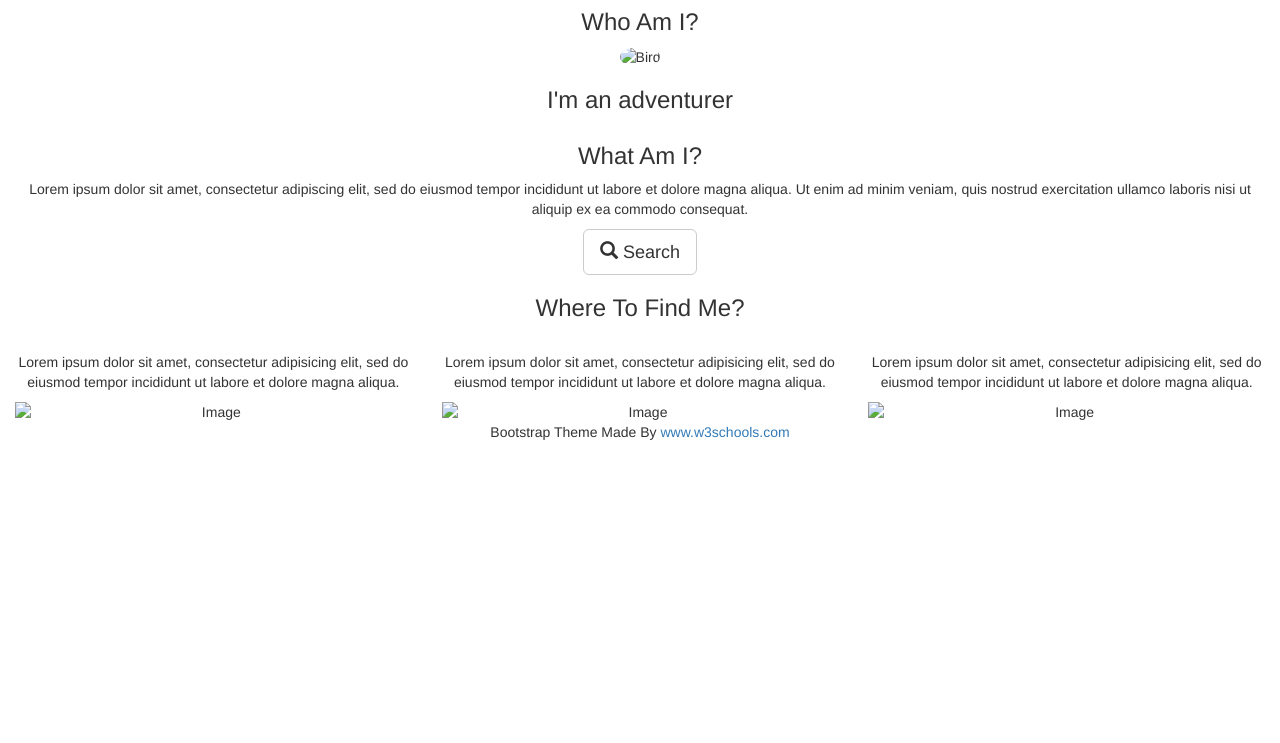
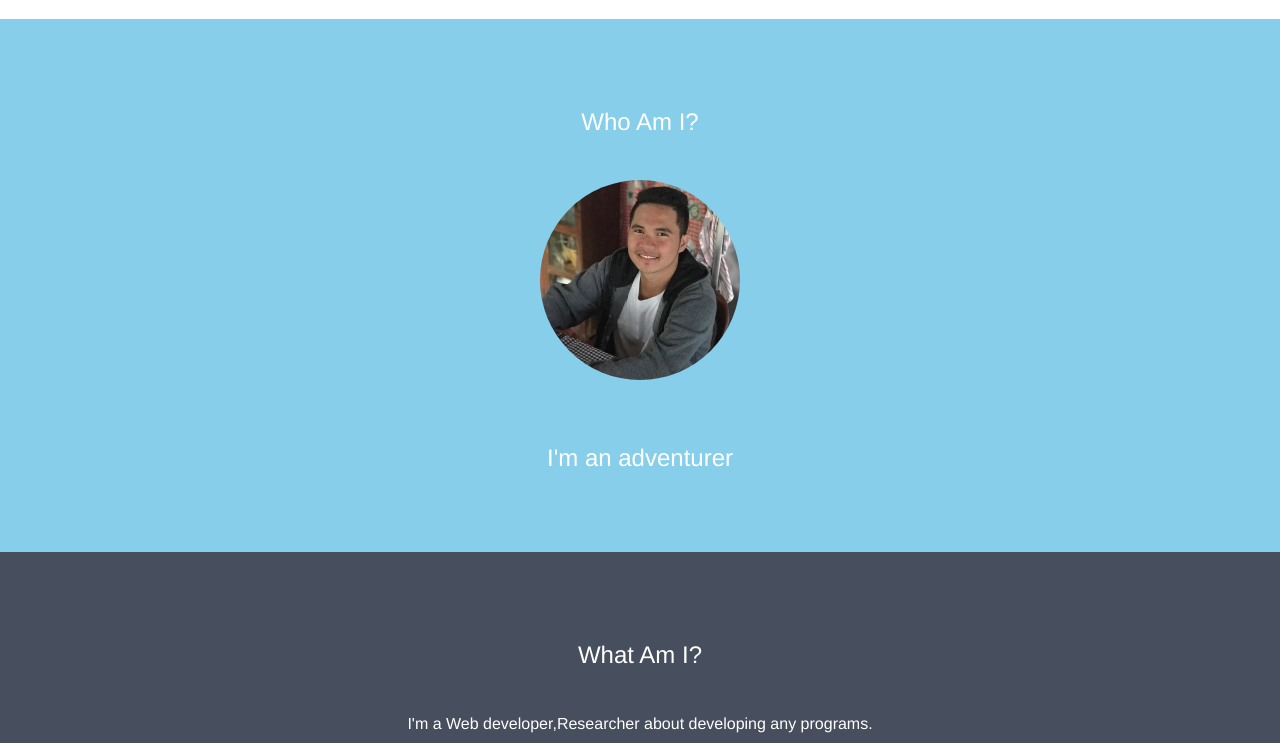
Before and after one commit to Jarrent26/portfolio, a plain HTML site: page index.html in a window 1280 px wide. Shown: the part 83-826 px from the top of the page. Before the commit the page ends 800 px from the top, so only its background shows below. Drawn offline with nearby package versions, Linux system fonts and the light colour scheme.

Commit message:
pictures

```diff
--- a/index.html
+++ b/index.html
@@ -1,6 +1,8 @@
 <!DOCTYPE html>
 <html lang="en">
 <head>
+    <link a href="style.css" rel="stylesheet">
+
   <!-- Theme Made By www.w3schools.com - No Copyright -->
   <title>Bootstrap Theme Simply Me</title>
   <meta charset="utf-8">
@@ -41,14 +43,14 @@
 <!-- First Container -->
 <div class="container-fluid bg-1 text-center">
   <h3 class="margin">Who Am I?</h3>
-  <img src="bird.jpg" class="img-responsive img-circle margin" style="display:inline" alt="Bird" width="350" height="350">
+  <img src="ako.jpg" class="img-responsive img-circle margin siga" style="display:inline" alt="Bird" width="350" height="350">
   <h3>I'm an adventurer</h3>
 </div>
 
 <!-- Second Container -->
 <div class="container-fluid bg-2 text-center">
   <h3 class="margin">What Am I?</h3>
-  <p>Lorem ipsum dolor sit amet, consectetur adipiscing elit, sed do eiusmod tempor incididunt ut labore et dolore magna aliqua. Ut enim ad minim veniam, quis nostrud exercitation ullamco laboris nisi ut aliquip ex ea commodo consequat. </p>
+  <p>I'm a Web developer,Researcher about developing any programs. </p>
   <a href="#" class="btn btn-default btn-lg">
     <span class="glyphicon glyphicon-search"></span> Search
   </a>
@@ -59,23 +61,24 @@
   <h3 class="margin">Where To Find Me?</h3><br>
   <div class="row">
     <div class="col-sm-4">
-      <p>Lorem ipsum dolor sit amet, consectetur adipisicing elit, sed do eiusmod tempor incididunt ut labore et dolore magna aliqua.</p>
-      <img src="birds1.jpg" class="img-responsive margin" style="width:100%" alt="Image">
+      <p>Prk.Durian Visayan Village Tagum City</p>
+      <span class="glyphicon glyphicon-retweet"></span>
+      <img src="d.jpg" class="img-responsive margin" style="width:100%" alt="Image">
     </div>
     <div class="col-sm-4">
       <p>Lorem ipsum dolor sit amet, consectetur adipisicing elit, sed do eiusmod tempor incididunt ut labore et dolore magna aliqua.</p>
-      <img src="birds2.jpg" class="img-responsive margin" style="width:100%" alt="Image">
+      <img src="sa.jpg" class="img-responsive margin" style="width:100%" alt="Image">
     </div>
     <div class="col-sm-4">
       <p>Lorem ipsum dolor sit amet, consectetur adipisicing elit, sed do eiusmod tempor incididunt ut labore et dolore magna aliqua.</p>
-      <img src="birds3.jpg" class="img-responsive margin" style="width:100%" alt="Image">
+      <img src="sas.jpg" class="img-responsive margin" style="width:100%" alt="Image">
     </div>
   </div>
 </div>
 
 <!-- Footer -->
 <footer class="container-fluid bg-4 text-center">
-  <p>Bootstrap Theme Made By <a href="https://www.w3schools.com">www.w3schools.com</a></p>
+  <p>See me in <a href="https://www.facebook.com/jarrentsegun">Facebook</a></p>
 </footer>
 
 </body>
--- a/style.css
+++ b/style.css
@@ -6,7 +6,7 @@ body {
   p {font-size: 16px;}
   .margin {margin-bottom: 45px;}
   .bg-1 {
-    background-color: #1abc9c; /* Green */
+    background-color:skyblue; /* Green */
     color: #ffffff;
   }
   .bg-2 {
@@ -35,5 +35,9 @@ body {
     letter-spacing: 5px;
   }
   .navbar-nav  li a:hover {
-    color: #1abc9c !important;
+    color: skyblue !important;
   }
+  .siga{
+    height: 200px !important;
+    width: 200px;
+  }
```
Also changed, not shown: ako.jpg (added), d.jpg (added), sa.jpg (added), sas.jpg (added), siga.jpg (added).
